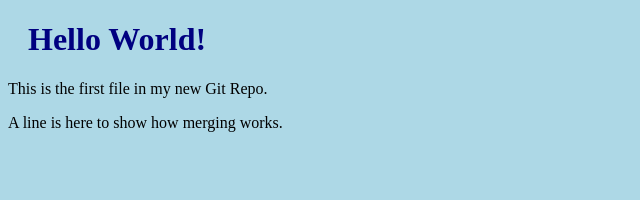
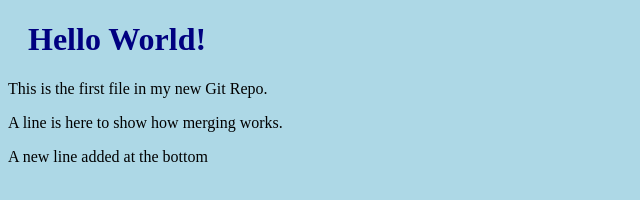
Before and after one commit to gamerz0264/hello-world, a plain HTML site: page index.html in a window 1280 px wide. Shown: the whole page, without its empty margins (0-640 px from the left). Drawn offline with Linux system fonts and the light colour scheme.

Commit message:
a new line of code added

```diff
--- a/index.html
+++ b/index.html
@@ -10,5 +10,6 @@
     <h1>Hello World!</h1>
     <p>This is the first file in my new Git Repo.</p>
     <p>A line is here to show how merging works.</p>
+    <p>A new line added at the bottom</p>
 </body>
 </html>
```
